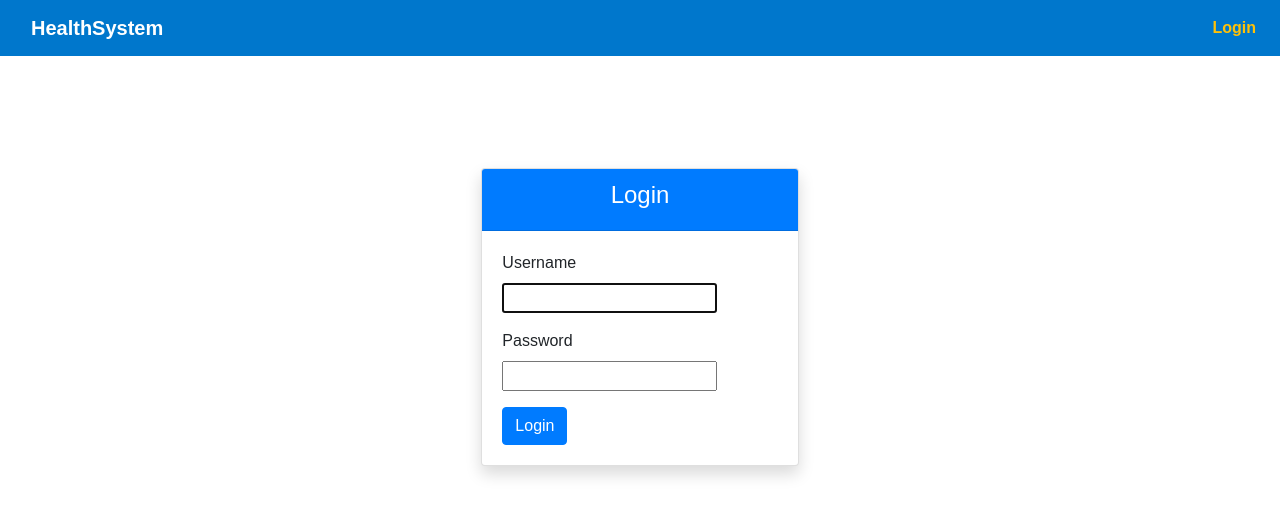
After one commit to Danielkioko18/CEMA-Basic-Health-Information-System, a Django app: page / in a window 1280 px wide. The commit adds this page. Shown: the top 529 px of the page. Run offline with Django 4.2, Linux system fonts and the light colour scheme; some libraries are stand-ins or nearby versions.

Commit message:
Login feature

```diff
--- a/HealthSystem/settings.py
+++ b/HealthSystem/settings.py
@@ -121,6 +121,10 @@ USE_I18N = True
 USE_TZ = True
 
 
+LOGIN_REDIRECT_URL = 'program_list'  # URL to redirect after login
+LOGIN_URL = 'login'#If not logged in, redirect to login page
+
+
 # Static files (CSS, JavaScript, Images)
 # https://docs.djangoproject.com/en/4.2/howto/static-files/
 
--- a/health/forms.py
+++ b/health/forms.py
@@ -1,6 +1,7 @@
 from django import forms
 from .models import HealthProgram, Client
 
+# Create Program form
 class HealthProgramForm(forms.ModelForm):
     class Meta:
         model = HealthProgram
@@ -11,6 +12,7 @@ class HealthProgramForm(forms.ModelForm):
         }
 
 
+# Register client form
 class ClientForm(forms.ModelForm):
     class Meta:
         model = Client
@@ -25,7 +27,7 @@ class ClientForm(forms.ModelForm):
         }
 
 
-
+# Form for enrolling a client to programs
 class EnrollClientForm(forms.ModelForm):
     enrolled_programs = forms.ModelMultipleChoiceField(
         queryset=HealthProgram.objects.all(),
--- a/health/templates/base.html
+++ b/health/templates/base.html
@@ -6,6 +6,9 @@
     <title>Health Information System</title>
     <!-- Bootstrap CDN -->
     <link href="https://stackpath.bootstrapcdn.com/bootstrap/4.5.2/css/bootstrap.min.css" rel="stylesheet">
+    <!-- Font Awesome CDN -->
+    <link href="https://cdnjs.cloudflare.com/ajax/libs/font-awesome/6.4.2/css/all.min.css" rel="stylesheet">
+
     <style>
         body {
             font-family: Arial, sans-serif;
@@ -36,7 +39,7 @@
             <ul class="navbar-nav ml-auto">
                 {% if user.is_authenticated %}
                     <li class="nav-item">
-                        <span class="navbar-text">Welcome, {{ user.username }}</span>
+                        <span class="navbar-text">Welcome, {{ user.username|title }}</span>
                     </li>
                     <li class="nav-item">
                         <a class="nav-link text-warning" href="{% url 'program_list' %}">Programs</a>
@@ -45,11 +48,11 @@
                         <a class="nav-link text-warning" href="{% url "client_list" %}">Clients</a>
                     </li>
                     <li class="nav-item">
-                        <a class="nav-link text-warning" href="{% url 'admin:logout' %}">Logout</a>
+                        <a class="nav-link text-warning" href="{% url 'logout' %}">Logout</a>
                     </li>
                 {% else %}
                     <li class="nav-item">
-                        <a class="nav-link text-warning" href="{% url 'admin:login' %}">Login</a>
+                        <a class="nav-link text-warning" href="{% url 'login' %}">Login</a>
                     </li>
                 {% endif %}
             </ul>
--- a/health/templates/create_program.html
+++ b/health/templates/create_program.html
@@ -8,13 +8,14 @@
                 {% csrf_token %}
                 <div class="form-group">
                     <label for="id_name">Program Name</label>
-                    <input type="text" name="name" class="form-control" id="id_name" value="{{ form.name.value }}">
+                    <input type="text" name="name" class="form-control" id="id_name">
                 </div>
                 <div class="form-group">
                     <label for="id_description">Description</label>
-                    <textarea name="description" class="form-control" id="id_description">{{ form.description.value }}</textarea>
+                    <textarea name="description" class="form-control" id="id_description"></textarea>
                 </div>
                 <button type="submit" class="btn btn-primary">Create Program</button>
+                <a href="{% url 'program_list' %}" class="btn btn-secondary">Cancel</a>
             </form>
         </div>
     </div>
--- /dev/null
+++ b/health/templates/login.html
@@ -0,0 +1,37 @@
+{% extends 'base.html' %}
+
+<!-- Login Page-->
+{% block content %}
+<div class="container mt-5">
+    <div class="row justify-content-center">
+        <div class="col-md-6 col-lg-4">
+            <div class="card shadow">
+                <div class="card-header bg-primary text-white text-center">
+                    <h4>Login</h4>
+                </div>
+                <div class="card-body">
+                    {% if form.errors %}
+                        <div class="alert alert-danger">
+                            Invalid username or password. Please try again.
+                        </div>
+                    {% endif %}
+                    <form method="post">
+                        {% csrf_token %}
+                        <div class="mb-3">
+                            <label for="id_username" class="form-label">Username</label>
+                            {{ form.username }}
+                        </div>
+                        <div class="mb-3">
+                            <label for="id_password" class="form-label">Password</label>
+                            {{ form.password }}
+                        </div>
+                        <div class="d-grid">
+                            <button type="submit" class="btn btn-primary">Login</button>
+                        </div>
+                    </form>
+                </div>
+            </div>
+        </div>
+    </div>
+</div>
+{% endblock %}
--- a/health/templates/register_client.html
+++ b/health/templates/register_client.html
@@ -59,6 +59,7 @@
                                     Register Client
                                 {% endif %}
                             </button>
+                            <a href="{% url 'client_list' %}" class="btn btn-secondary">Cancel</a>
                         </div>
                     </form>
                 </div>
--- a/health/urls.py
+++ b/health/urls.py
@@ -1,10 +1,11 @@
 from django.urls import path
 from . import views
+from django.contrib.auth import views as auth_views
 
-#Navigation URLS
+# Health app URLs parterns
 urlpatterns = [
     path('create-program/', views.create_program, name='create_program'),
-    path('programs/', views.program_list, name='program_list'),
+    path('home', views.program_list, name='program_list'),
     path('programs/edit/<int:program_id>/', views.edit_program, name='edit_program'),
     path('programs/delete/<int:program_id>/', views.delete_program, name='delete_program'),
     path('register-client/', views.register_client, name='register_client'),
@@ -14,5 +15,6 @@ urlpatterns = [
     path('clients/enroll/<int:client_id>/', views.enroll_client, name='enroll_client'),
     path('clients/profile/<int:client_id>/', views.client_profile, name='client_profile'),
     path('api/clients/<int:client_id>/', views.client_profile_api, name='client_profile_api'),
-
+    path('', auth_views.LoginView.as_view(template_name='login.html'), name='login'),
+    path('logout/', auth_views.LogoutView.as_view(next_page='login'), name='logout'),
 ]
```
Also changed, not shown: health/templates/client_list.html (+6 -6 lines), health/templates/program_list.html (+5 -5 lines), health/views.py (+9 -0 lines), db.sqlite3.
